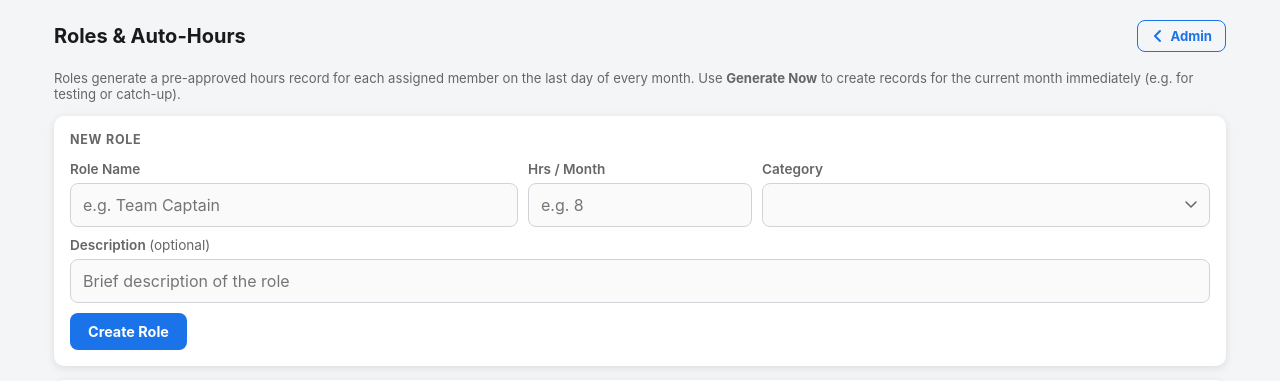
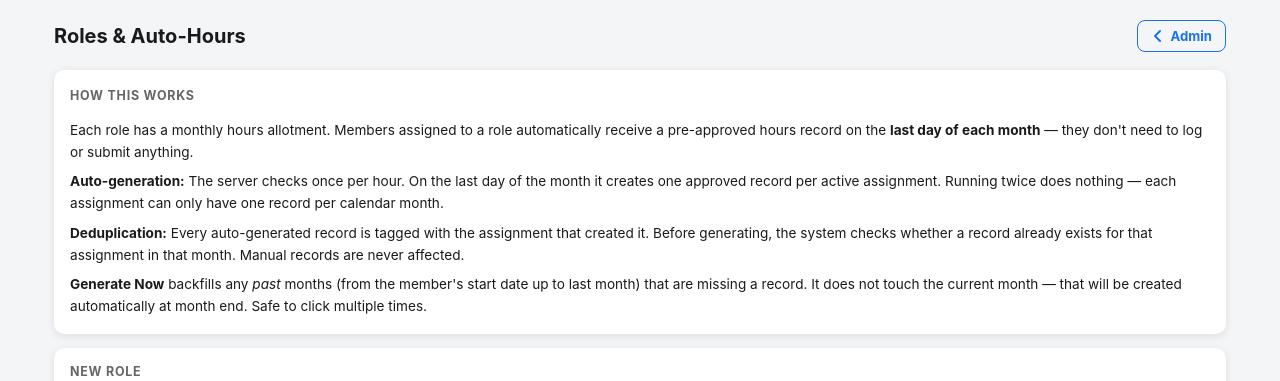
Before and after one commit to alexwhitlock/hours-log-2, a Flask app: page /admin/roles in a window 1280 px wide. Shown: the part 89-470 px from the top of the page. Run offline with Flask 3, Linux system fonts and the light colour scheme; the visitor is signed in with stand-in values (Sample User, id 1); data that the repository does not hold is empty.

Commit message:
Generate Now: past months only; add how-it-works explanation to roles page
Co-Authored-By: Claude Sonnet 4.6 <noreply@anthropic.com>

```diff
--- a/routes/admin.py
+++ b/routes/admin.py
@@ -487,21 +487,17 @@ def generate_role_hours(role_id):
     generated = 0
     for a in assignments:
         role = a.admin_role
-        # Walk every month from start_date to today
+        # Walk every month from start_date up to (but not including) the current month
         cur_year, cur_month = a.start_date.year, a.start_date.month
-        while (cur_year, cur_month) <= (today.year, today.month):
+        while (cur_year, cur_month) < (today.year, today.month):
             existing = db.query(HoursRecord).filter(
                 HoursRecord.auto_role_assignment_id == a.id,
                 extract('year',  HoursRecord.date) == cur_year,
                 extract('month', HoursRecord.date) == cur_month,
             ).first()
             if not existing:
-                # Use last day of the month, except current month uses today
-                if (cur_year, cur_month) == (today.year, today.month):
-                    record_date = today
-                else:
-                    last_day = calendar.monthrange(cur_year, cur_month)[1]
-                    record_date = date(cur_year, cur_month, last_day)
+                last_day = calendar.monthrange(cur_year, cur_month)[1]
+                record_date = date(cur_year, cur_month, last_day)
 
                 # Only generate if within the assignment's active period
                 if a.end_date is None or a.end_date >= record_date:
@@ -525,5 +521,5 @@ def generate_role_hours(role_id):
                 cur_month += 1
 
     db.commit()
-    flash(f'Generated {generated} record{"s" if generated != 1 else ""} (backfill included).')
+    flash(f'Generated {generated} record{"s" if generated != 1 else ""} for past months.')
     return redirect(url_for('admin.roles'))
--- a/templates/admin/roles.html
+++ b/templates/admin/roles.html
@@ -17,10 +17,29 @@
   </a>
 </div>
 
-<p style="font-size:0.82rem;color:var(--muted);margin-bottom:14px">
-  Roles generate a pre-approved hours record for each assigned member on the last day of every month.
-  Use <strong>Generate Now</strong> to create records for the current month immediately (e.g. for testing or catch-up).
-</p>
+<div class="card" style="margin-bottom:14px;font-size:0.85rem;line-height:1.6">
+  <div class="card-title">How this works</div>
+  <p style="margin-bottom:8px">
+    Each role has a monthly hours allotment. Members assigned to a role automatically receive
+    a pre-approved hours record on the <strong>last day of each month</strong> — they don't need
+    to log or submit anything.
+  </p>
+  <p style="margin-bottom:8px">
+    <strong>Auto-generation:</strong> The server checks once per hour. On the last day of the month
+    it creates one approved record per active assignment. Running twice does nothing — each
+    assignment can only have one record per calendar month.
+  </p>
+  <p style="margin-bottom:8px">
+    <strong>Deduplication:</strong> Every auto-generated record is tagged with the assignment
+    that created it. Before generating, the system checks whether a record already exists for
+    that assignment in that month. Manual records are never affected.
+  </p>
+  <p style="margin-bottom:0">
+    <strong>Generate Now</strong> backfills any <em>past</em> months (from the member's start date
+    up to last month) that are missing a record. It does not touch the current month —
+    that will be created automatically at month end. Safe to click multiple times.
+  </p>
+</div>
 
 <!-- Create new role -->
 <div class="card" style="margin-bottom:14px">
```
